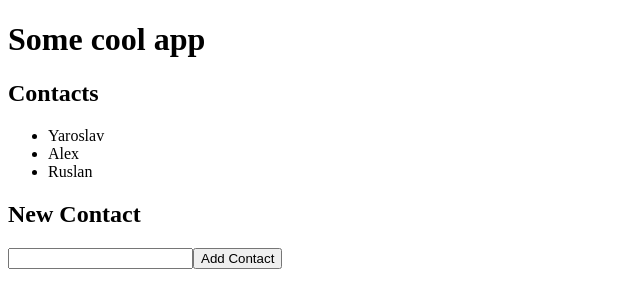
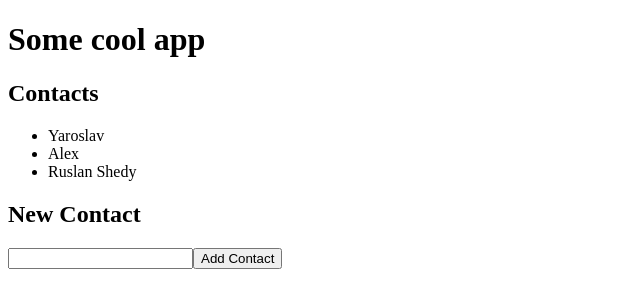
Before and after one commit to feel-the-dz3n/InCamp.angular-contacts, an Angular app: page / in a window 1280 px wide. Shown: the top 308 px of the page, without its empty margins (0-640 px from the left). Built offline with nearby package versions, Linux system fonts and the light colour scheme.

Commit message:
Rename @MrShedy

```diff
--- a/src/app/app.component.ts
+++ b/src/app/app.component.ts
@@ -12,7 +12,7 @@ export class AppComponent {
   contacts: { name: string }[] = [
     { name: 'Yaroslav' },
     { name: 'Alex' },
-    { name: 'Ruslan' }];
+    { name: 'Ruslan Shedy' }];
 
   isSelected(contact: any) {
     return this.selectedContact === contact;
```
